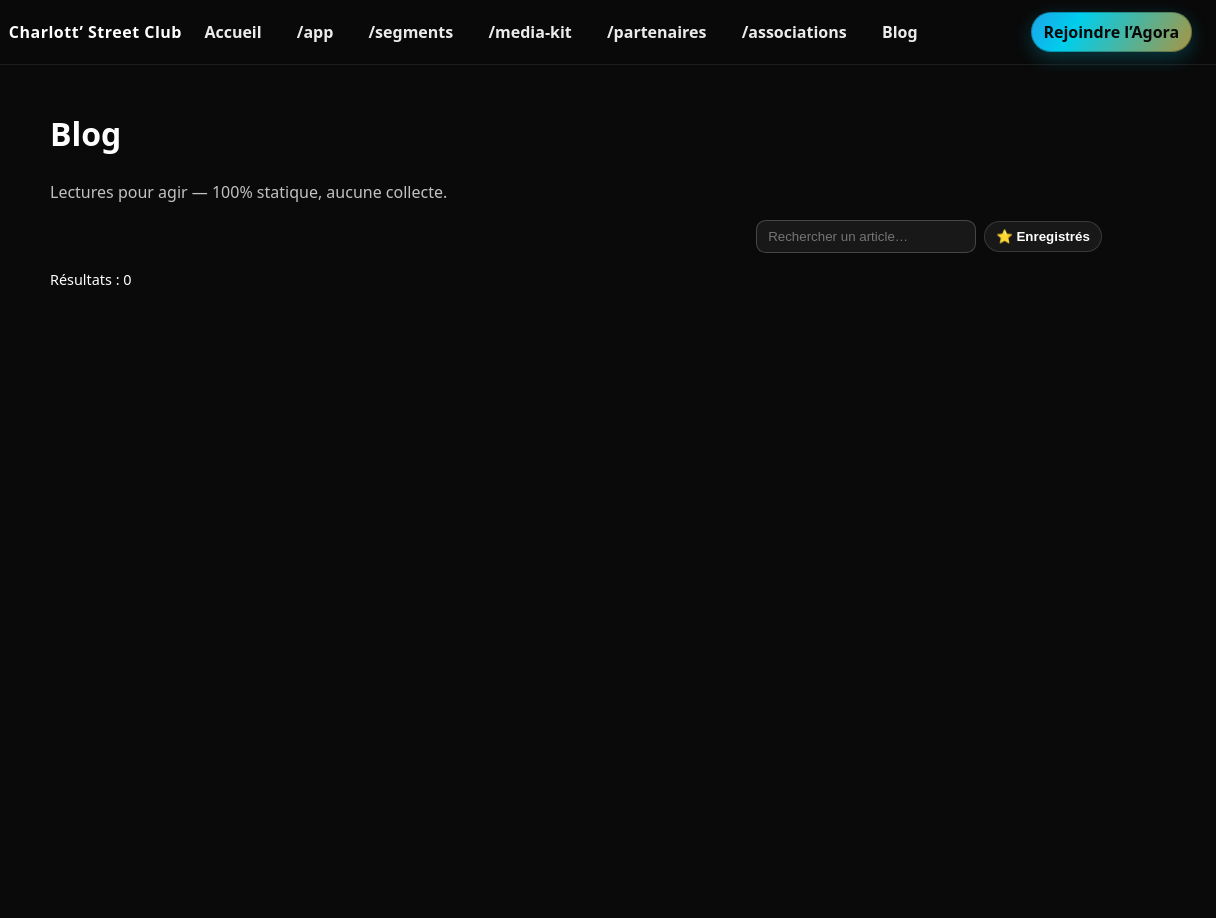
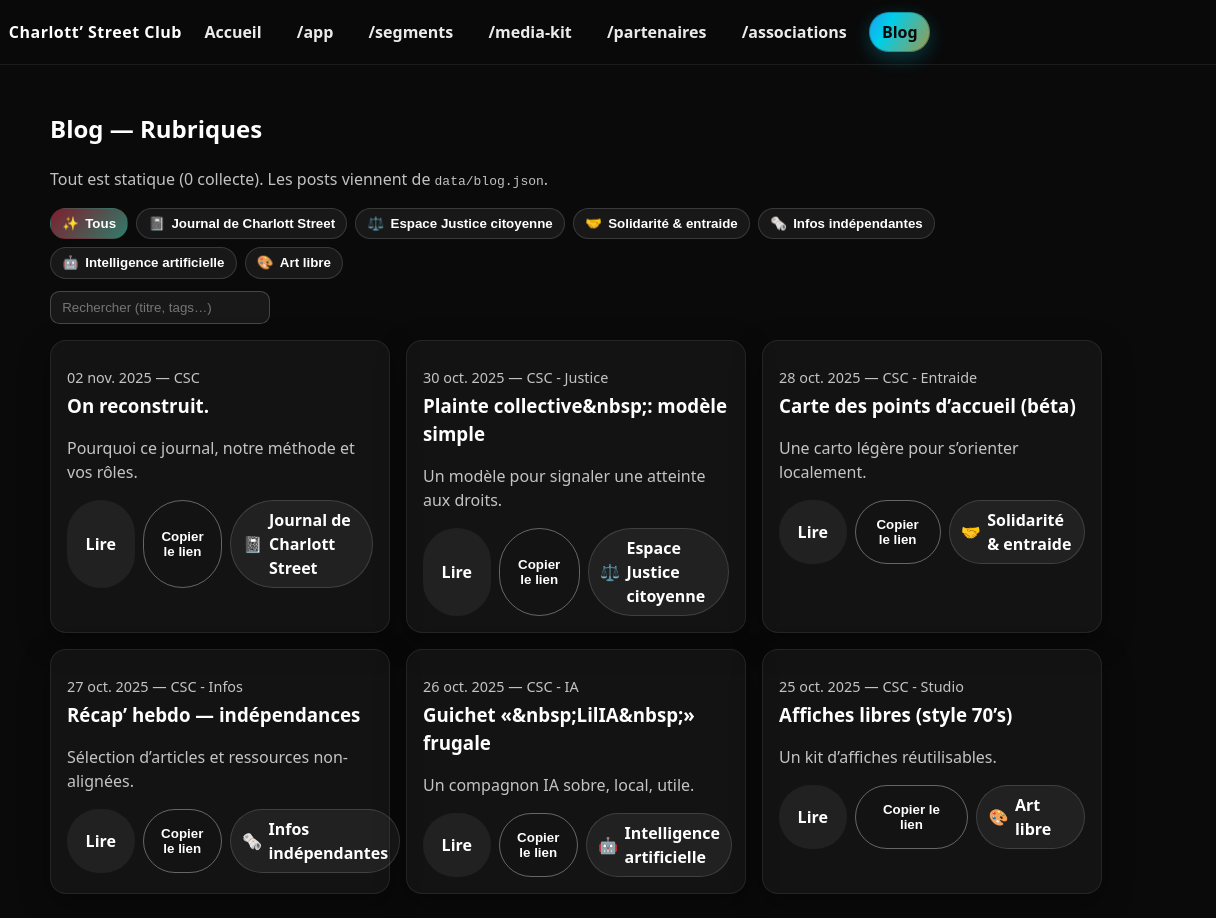
Before and after one commit to joaiio/csc-mvp, a plain HTML site: page blog.html in a window 1280 px wide. Shown: the full height of the page, 64-1280 px from the left. Before the commit the page ends 800 px from the top, so only its background shows below. Drawn offline with Linux system fonts and the light colour scheme; a script that the page names is missing.

Commit message:
feat(blog): rubriques + filtres + recherche + modale, palette fix

```diff
--- a/blog.html
+++ b/blog.html
@@ -1,13 +1,13 @@
-<!doctype html><html lang="fr">
+<!doctype html>
+<html lang="fr">
 <head>
   <meta charset="utf-8"/>
-  <meta name="viewport" content="width=device-width,initial-scale=1"/>
+  <meta name="viewport" content="width=device-width"/>
   <title>Blog — Charlott’ Street Club</title>
-  <meta name="description" content="Lectures pour agir — 100% statique, aucune collecte."/>
+  <meta name="description" content="Rubriques : Journal, Justice citoyenne, Solidarité & entraide, Infos indépendantes, IA, Art libre."/>
   <link rel="stylesheet" href="./styles.css"/>
 </head>
 <body>
-
 <header class="topbar">
   <nav class="topbar-nav">
     <div class="brand"><img src="./assets/logo-hero.png" alt="Logo CSC"/><span>Charlott’ Street Club</span></div>
@@ -17,33 +17,34 @@
     <a class="nav" href="./media-kit.html">/media-kit</a>
     <a class="nav" href="./partenaires.html">/partenaires</a>
     <a class="nav" href="./associations.html">/associations</a>
-      <a class="nav" href="./blog.html" aria-current="page">Blog</a>
-      <span style="flex:1"></span>
-      <a class="nav is-cta" href="./app.html">Rejoindre l’Agora</a>
+    <a class="nav is-cta" href="./blog.html">Blog</a>
   </nav>
 </header>
 
 <main class="container">
-    <h1>Blog</h1>
-    <p class="meta">Lectures pour agir — 100% statique, aucune collecte.</p>
+  <h2>Blog — Rubriques</h2>
+  <p class="meta">Tout est statique (0 collecte). Les posts viennent de <code>data/blog.json</code>.</p>
 
-    <div class="toolbar" style="display:flex;gap:.75rem;align-items:center;flex-wrap:wrap">
-      <div class="tabs" data-blog-cats style="display:flex;gap:.5rem;flex-wrap:wrap"></div>
-      <div class="search" style="margin-left:auto;display:flex;gap:.5rem;align-items:center">
-        <input id="blog-search" type="search" placeholder="Rechercher un article…" aria-label="Rechercher" />
-        <button class="pill" data-blog-show-saved>⭐ Enregistrés</button>
+  <div class="toolbar">
+    <div class="tabs" id="tabs"></div>
+    <div class="search">
+      <input id="q" type="search" placeholder="Rechercher (titre, tags…)" aria-label="Rechercher"/>
     </div>
   </div>
 
-    <div aria-live="polite" style="margin-top:.5rem">
-      <p class="small" style="margin:.5rem 0;">Résultats : <span data-blog-count>0</span></p>
-      <section class="grid" data-blog-list></section>
+  <section id="grid" class="grid" aria-live="polite"></section>
+
+  <!-- Modale simple pour lecture -->
+  <dialog id="dlg" class="card" style="max-width:720px">
+    <article id="dlgBody"></article>
+    <div class="row" style="margin-top:1rem">
+      <button id="dlgClose" class="button outline">Fermer</button>
+      <a id="dlgCopyLink" class="button">Copier le lien</a>
     </div>
-
-    <section data-blog-post style="margin-top:1rem"></section>
+  </dialog>
 </main>
 
+<script defer src="./js/blog.js"></script>
 <script defer src="./js/cta.js"></script>
-  <script defer src="./js/blog.js"></script>
 </body>
 </html>
```
Lines whose indentation alone changed are shown as unchanged.
